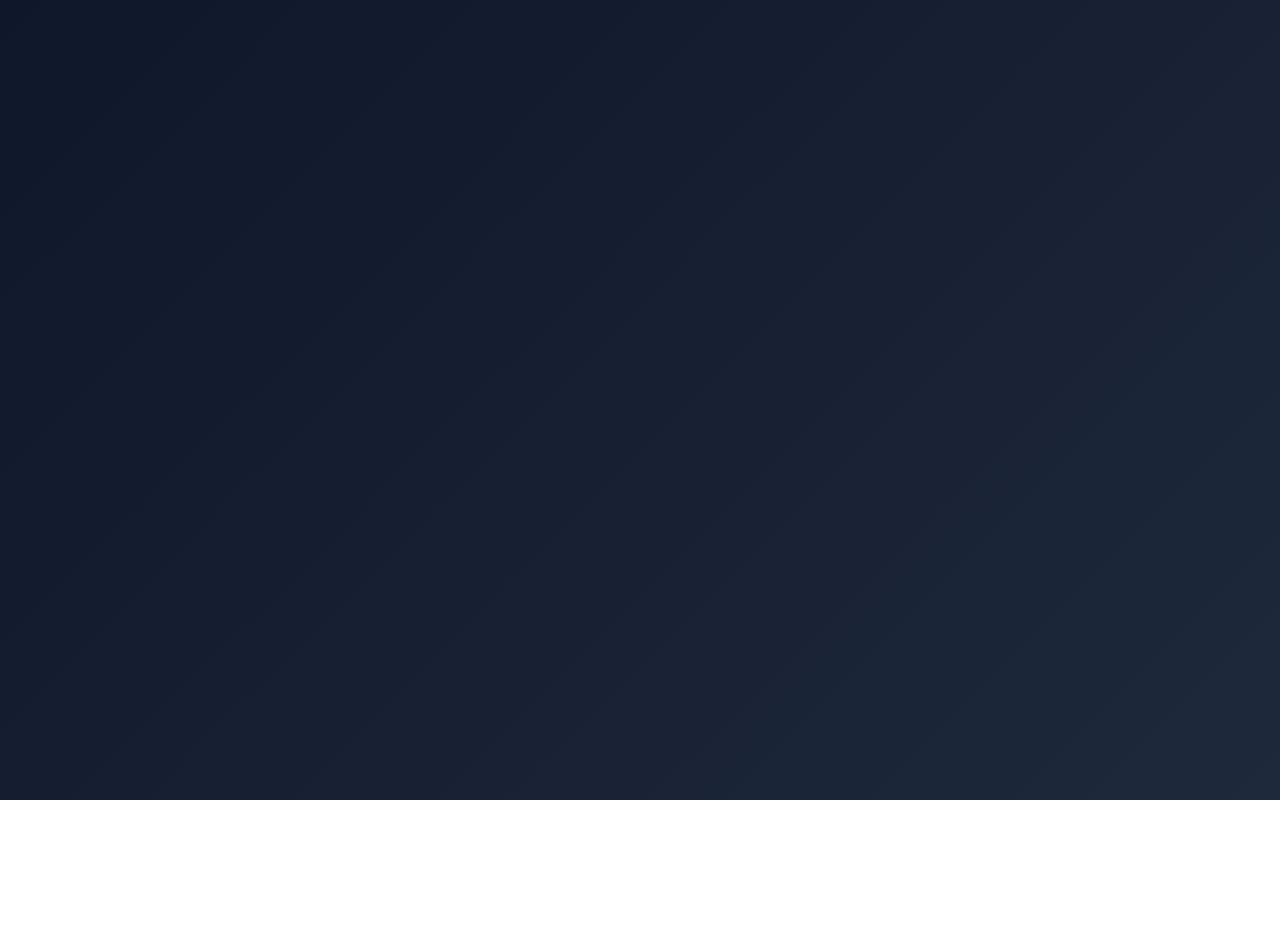
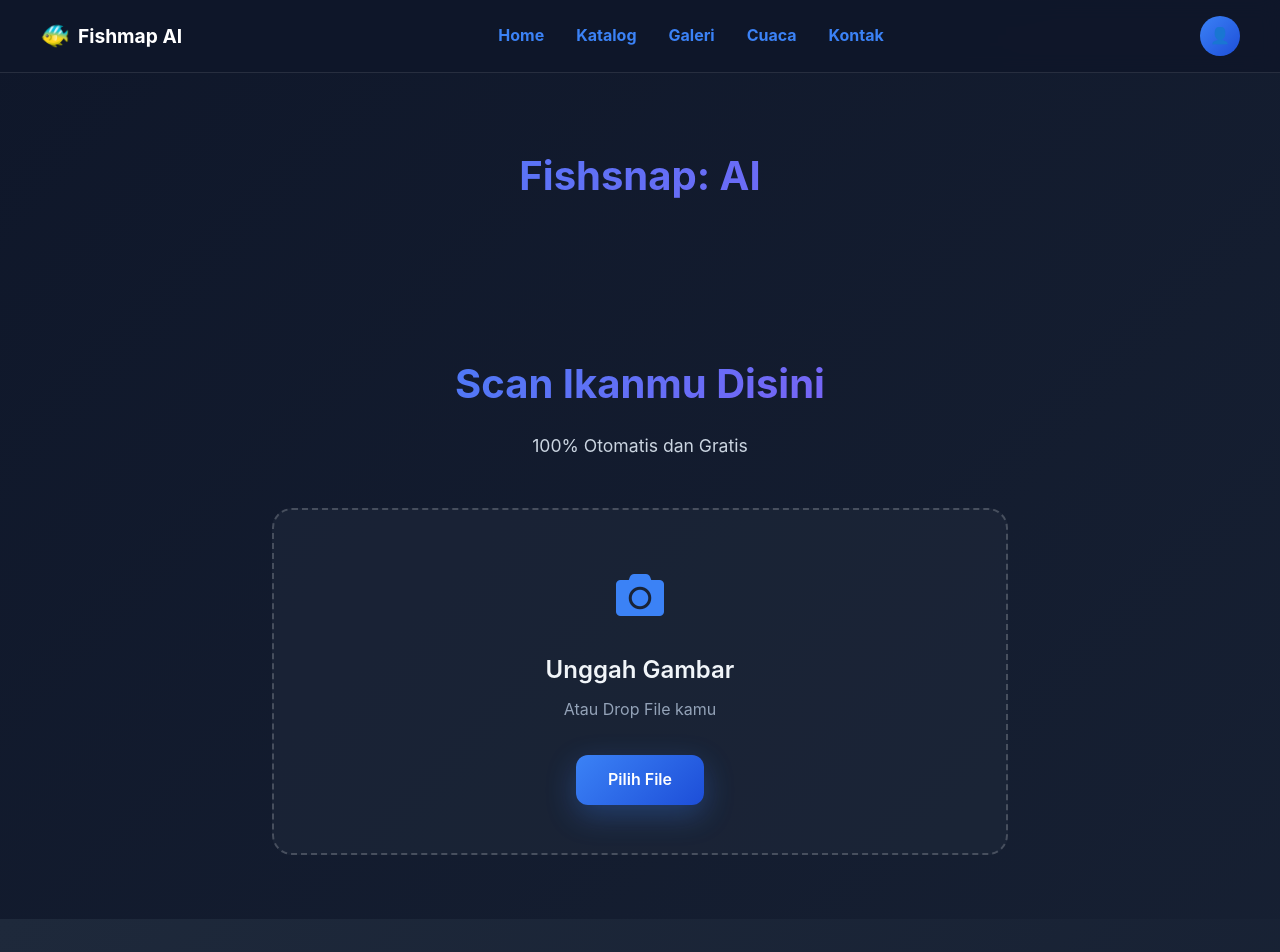
Before and after one commit to Dickaaardiansyah/project-kominfo-2, a React (Vite) app: page /scan in a window 1280 px wide. Before the commit this address had no page. Shown: the top 952 px of the page. Before the commit the page ends 800 px from the top, so only its background shows below. Built offline with nearby package versions, Linux system fonts and the light colour scheme.

Commit message:
penambahan Scan

```diff
--- a/index.html
+++ b/index.html
@@ -11,6 +11,7 @@
       crossorigin="anonymous"
       referrerpolicy="no-referrer"
     />
+    <link rel="stylesheet" href="https://cdnjs.cloudflare.com/ajax/libs/font-awesome/5.15.4/css/all.min.css" />
   </head>
   <body>
     <div id="root"></div>
--- a/package.json
+++ b/package.json
@@ -13,7 +13,7 @@
     "@fortawesome/fontawesome-free": "^7.0.0",
     "react": "^19.1.0",
     "react-dom": "^19.1.0",
-    "react-router-dom": "^6.14.0"
+    "react-router-dom": "^6.30.1"
   },
   "devDependencies": {
     "@eslint/js": "^9.30.1",
--- a/src/components/Hero.jsx
+++ b/src/components/Hero.jsx
@@ -1,8 +1,11 @@
+// D:\Projek Kominfo\project-kominfo-2\src\components\Hero.jsx
 import React from 'react';
-import { NavLink } from 'react-router-dom';
+import { useNavigate } from 'react-router-dom';
 import '../styles/main.css';
 
 function Hero() {
+  const navigate = useNavigate();
+
   return (
     <section className="hero" id="home">
       <div className="hero-content">
@@ -10,9 +13,12 @@
         <p>
           Temukan dunia bawah laut dengan teknologi AI terkini. Identifikasi ikan, pelajari ekosistem laut, dan nikmati pengalaman interaktif yang mendidik dan menyenangkan.
         </p>
-        <NavLink to="#katalog" className="cta-button">
+        <button
+          onClick={() => navigate('/scan')}
+          className="cta-button"
+        >
           Scan disini
-        </NavLink>
+        </button>
       </div>
       <div className="hero-image">
         <div className="fish-visual">
--- /dev/null
+++ b/src/components/ScanHero.jsx
@@ -0,0 +1,12 @@
+// D:\Projek Kominfo\project-kominfo-2\src\components\ScanHero.jsx
+import React from 'react';
+
+function ScanHero() {
+  return (
+    <div className="section" style={{ marginTop: '80px' }}>
+      <h1 className="section-title">Fishsnap: AI</h1>
+    </div>
+  );
+}
+
+export default ScanHero;
--- /dev/null
+++ b/src/components/ScanUpload.jsx
@@ -0,0 +1,31 @@
+// D:\Projek Kominfo\project-kominfo-2\src\components\ScanUpload.jsx
+import React from 'react';
+
+function ScanUpload() {
+  return (
+    <div className="scan-container">
+      <h2 className="section-title">Scan Ikanmu Disini</h2>
+      <p className="section-subtitle">100% Otomatis dan Gratis</p>
+
+      <div className="scan-box">
+        <div className="scan-icon">
+          <i className="fas fa-camera"></i>
+        </div>
+        <p className="scan-text">Unggah Gambar</p>
+        <p className="scan-hint">Atau Drop File kamu</p>
+
+        <input
+          type="file"
+          id="file-upload"
+          accept="image/*"
+          className="file-input"
+        />
+        <label htmlFor="file-upload" className="file-label">
+          Pilih File
+        </label>
+      </div>
+    </div>
+  );
+}
+
+export default ScanUpload;
--- /dev/null
+++ b/src/pages/Scan.jsx
@@ -0,0 +1,22 @@
+// D:\Projek Kominfo\project-kominfo-2\src\pages\Scan.jsx
+import React from 'react';
+import Navbar from '../components/Navbar';
+import ScanHero from '../components/ScanHero';
+import ScanUpload from '../components/ScanUpload';
+import Contact from '../components/Kontak';
+import Footer from '../components/Footer';
+import '../styles/main.css';
+
+function Scan() {
+  return (
+    <div className="scan">
+      <Navbar />
+      <ScanHero />
+      <ScanUpload />
+      <Contact />
+      <Footer />
+    </div>
+  );
+}
+
+export default Scan;
--- a/src/routes/AppRoutes.jsx
+++ b/src/routes/AppRoutes.jsx
@@ -1,11 +1,14 @@
+// D:\Projek Kominfo\project-kominfo-2\src\routes\AppRoutes.jsx
 import { BrowserRouter, Routes, Route } from 'react-router-dom';
 import Home from '../pages/Home';
+import Scan from '../pages/Scan';
 
 export function AppRoutes() {
   return (
     <BrowserRouter>
       <Routes>
         <Route path="/" element={<Home />} />
+        <Route path="/scan" element={<Scan />} />
       </Routes>
     </BrowserRouter>
   );
--- a/src/styles/main.css
+++ b/src/styles/main.css
@@ -1145,3 +1145,74 @@
       transform: translateX(0);
     }
   }
+
+  /* Scan Section */
+.scan-container {
+  text-align: center;
+  padding: 4rem 2rem;
+  max-width: 800px;
+  margin: 0 auto;
+  opacity: 0;
+  transform: translateY(20px);
+  animation: fadeInUp 0.8s ease forwards;
+  animation-delay: 0.2s;
+}
+
+.scan-box {
+  background: rgba(30, 41, 59, 0.6);
+  backdrop-filter: blur(10px);
+  border-radius: 20px;
+  padding: 3rem 2rem;
+  border: 2px dashed rgba(255, 255, 255, 0.2);
+  margin-top: 2rem;
+  transition: all 0.3s ease;
+  position: relative;
+  overflow: hidden;
+}
+
+.scan-box:hover {
+  border-color: rgba(59, 130, 246, 0.5);
+  transform: translateY(-5px);
+  box-shadow: 0 10px 30px rgba(59, 130, 246, 0.2);
+}
+
+.scan-icon {
+  font-size: 3rem;
+  color: #3b82f6;
+  margin-bottom: 1rem;
+}
+
+.scan-text {
+  font-size: 1.5rem;
+  font-weight: 600;
+  margin-bottom: 0.5rem;
+  color: #f1f5f9;
+}
+
+.scan-hint {
+  color: #94a3b8;
+  margin-bottom: 2rem;
+}
+
+.file-input {
+  display: none;
+}
+
+.file-label {
+  background: linear-gradient(135deg, #3b82f6, #1d4ed8);
+  color: white;
+  padding: 0.75rem 2rem;
+  border-radius: 12px;
+  text-decoration: none;
+  font-weight: 600;
+  display: inline-block;
+  transition: all 0.3s ease;
+  cursor: pointer;
+  box-shadow: 0 10px 30px rgba(59, 130, 246, 0.3);
+}
+
+.file-label:hover {
+  transform: translateY(-2px);
+  box-shadow: 0 15px 40px rgba(59, 130, 246, 0.4);
+  background: linear-gradient(135deg, #1d4ed8, #3b82f6);
+}
```
Also changed, not shown: 1 other file (tests, documents, lock files or other folders).
